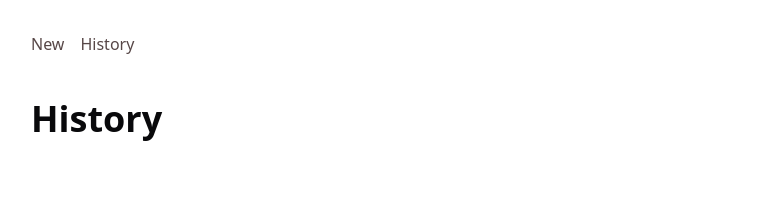
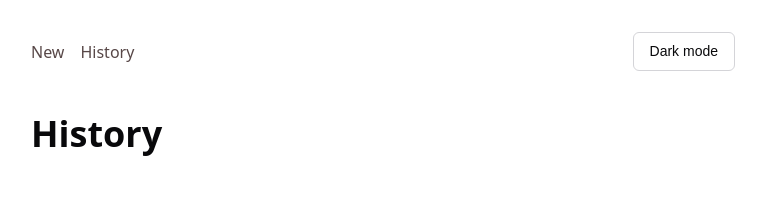
Before and after one commit to hrideshmg/youtube-distill, a plain HTML site: page static/history.html in a window 1280 px wide. Shown: the whole page, without its empty margins (257-1023 px from the left). Drawn offline with Linux system fonts and the light colour scheme; no server answers.

Commit message:
feat: add light/dark mode toggle

```diff
--- a/static/history.html
+++ b/static/history.html
@@ -4,18 +4,19 @@
   <meta charset="utf-8">
   <meta name="viewport" content="width=device-width, initial-scale=1">
   <title>History · youtube-distill</title>
+  <script src="/theme.js"></script>
   <link rel="stylesheet" href="/oat.min.css">
   <script src="/oat.min.js" defer></script>
   <style>
     main { max-width: 46rem; margin: 0 auto; padding: 2rem 1rem; }
-    nav { display: flex; gap: 1rem; margin-bottom: 1.5rem; }
+    nav { display: flex; align-items: center; gap: 1rem; margin-bottom: 1.5rem; }
     td img { width: 96px; border-radius: 0.25rem; display: block; }
     [hidden] { display: none !important; }
   </style>
 </head>
 <body>
   <main>
-    <nav><a href="/">New</a><a href="/history.html">History</a></nav>
+    <nav><a href="/">New</a><a href="/history.html">History</a><button id="theme-toggle" type="button" class="outline" style="margin-left:auto"></button></nav>
     <h1>History</h1>
 
     <p id="empty" class="text-light" hidden>Nothing yet. <a href="/">Distill a video</a> to get started.</p>
--- /dev/null
+++ b/static/theme.js
@@ -0,0 +1,28 @@
+(function () {
+  var root = document.documentElement;
+  var query = matchMedia('(prefers-color-scheme: dark)');
+
+  function saved() {
+    try { return localStorage.getItem('theme'); } catch (e) { return null; }
+  }
+  function current() {
+    return saved() || (query.matches ? 'dark' : 'light');
+  }
+  function apply(theme) {
+    root.style.colorScheme = theme;
+    var button = document.getElementById('theme-toggle');
+    if (button) button.textContent = theme === 'dark' ? 'Light mode' : 'Dark mode';
+  }
+
+  // Runs before first paint (script is not deferred) to avoid a flash.
+  apply(current());
+
+  document.addEventListener('DOMContentLoaded', function () {
+    apply(current());
+    document.getElementById('theme-toggle').addEventListener('click', function () {
+      var next = current() === 'dark' ? 'light' : 'dark';
+      try { localStorage.setItem('theme', next); } catch (e) {}
+      apply(next);
+    });
+  });
+})();
```
Also changed, not shown: static/index.html (+3 -2 lines).
